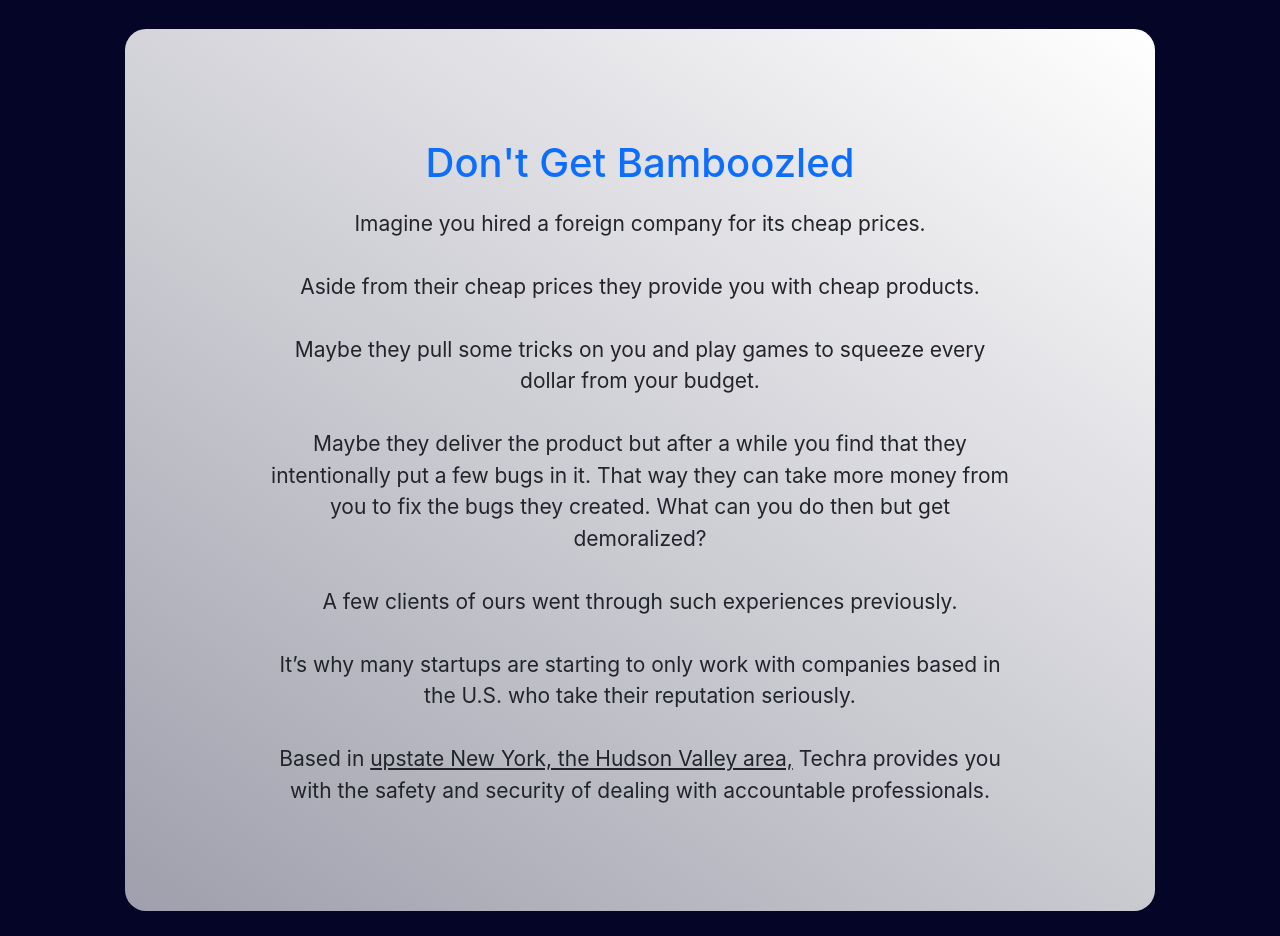
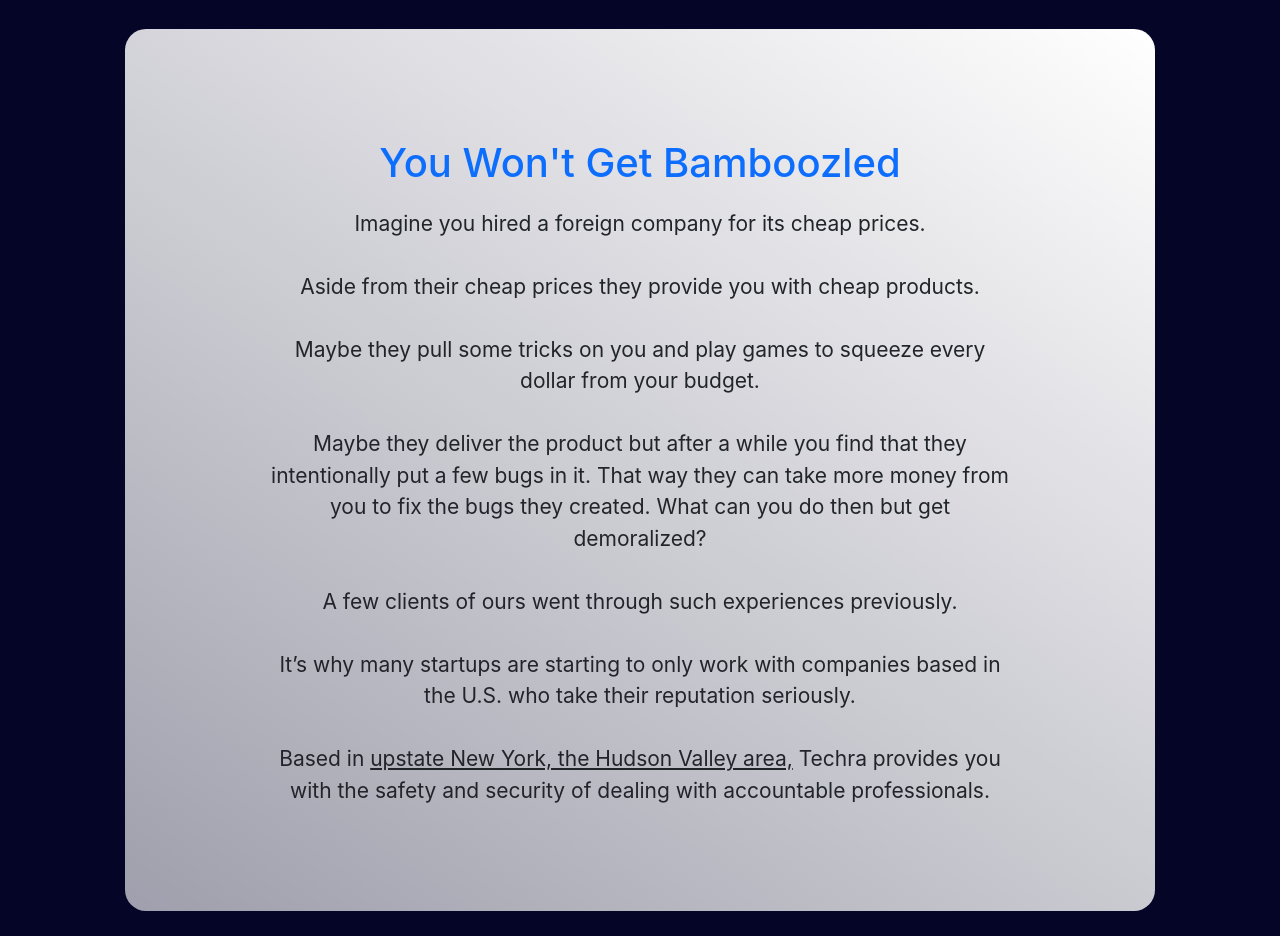
Before and after one commit to omarkha/Techra, a React (Create React App) app: page / in a window 1280 px wide. Shown: the part 3200-4136 px from the top of the page. Built offline with nearby package versions, Linux system fonts and the light colour scheme.

Commit message:
fourth edition

```diff
--- a/src/pages/Homepage.js
+++ b/src/pages/Homepage.js
@@ -97,7 +97,9 @@ const Homepage = () => {
           </Fade>
           <Fade>
             <article>
-              <h3 className="subhead h1 text-primary">Don't Get Bamboozled</h3>
+              <h3 className="subhead h1 text-primary">
+                You Won't Get Bamboozled
+              </h3>
               <p className=" text-dark">
                 Imagine you hired a foreign company for its cheap prices. <br />
                 <br />
```
